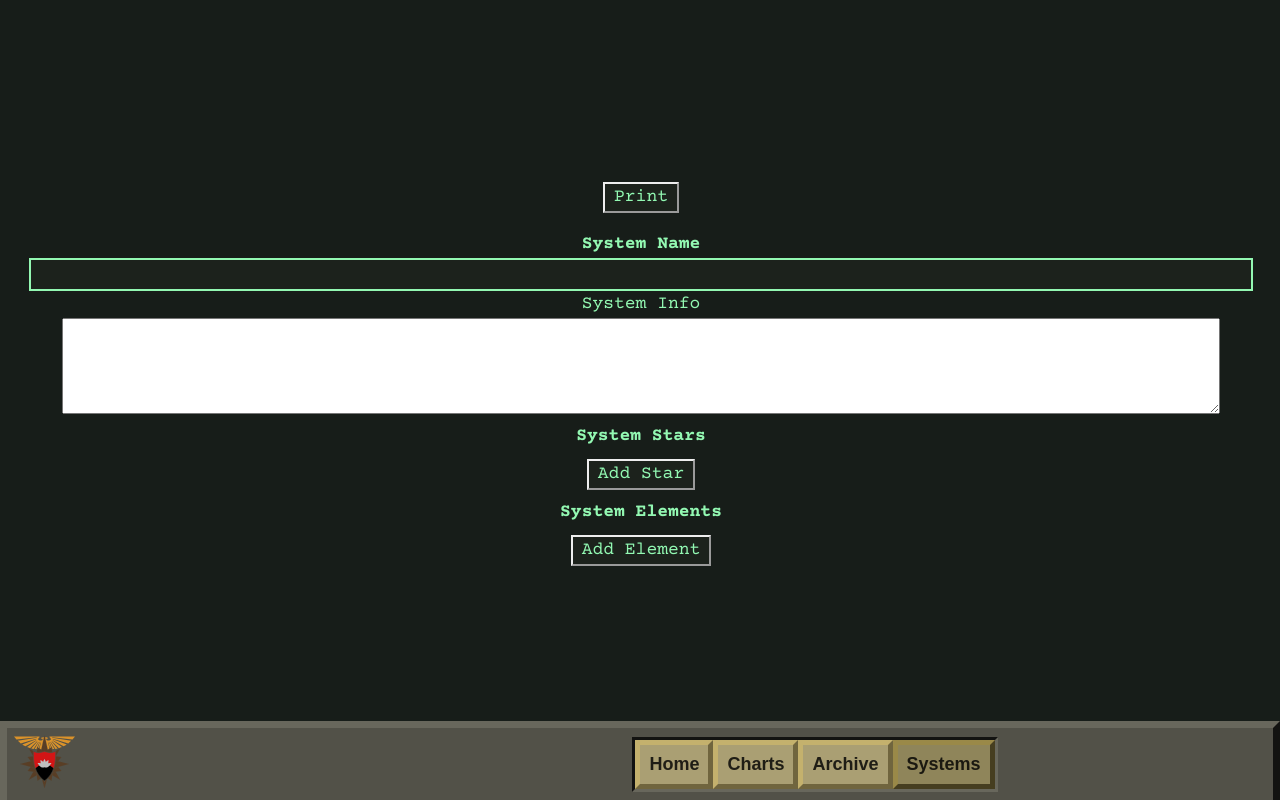
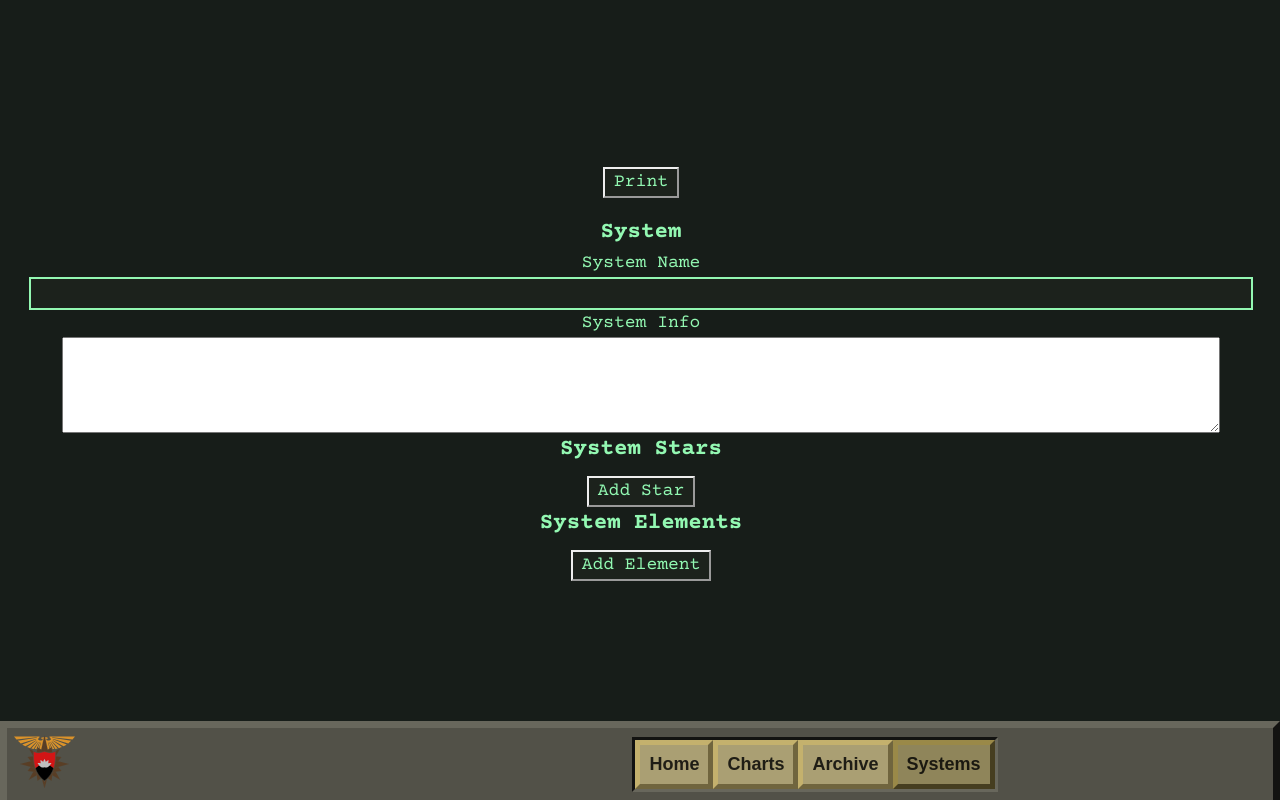
Before and after one commit to Catman06/RT-Chart-Database-Interface, a Vue app: page / in a window 1280 px wide. Both pictures are taken after a click on the element "Systems". Built offline with nearby package versions, Linux system fonts and the light colour scheme; a web font is replaced by a local one.

Commit message:
Improved appearence, added info field to Stars

```diff
--- a/src/StarSystem.ts
+++ b/src/StarSystem.ts
@@ -20,6 +20,8 @@ export class Star {
 	name?: string;
 	// The type of star
 	type?: string;
+	// Further info about the star
+	info?: string;
 
 	constructor () {}
 }
--- a/src/components/StarSystemComponents/newPlanet.vue
+++ b/src/components/StarSystemComponents/newPlanet.vue
@@ -58,7 +58,7 @@ async function deleteElement(elementKey: number) {
 		<input name="planetHabitability" v-model="planet.habitability">
 	</div>
 </div>
-<label class="bold">System Elements</label>
+<label class="bold big">System Elements</label>
 <div id="elements">
 	<template v-for="elementKey in elementKeys" :key="elementKey">
 		<div class="element">
--- a/src/components/StarSystemComponents/newSystemElement.vue
+++ b/src/components/StarSystemComponents/newSystemElement.vue
@@ -29,29 +29,30 @@ function deleteResource(resourceKey: number) {
 <template>
 <div>
 	<div>
-		<label for="elementName">Element Name</label>
+		<label for="elementName">Name</label>
 		<input name="elementName" v-model="element.name">
 	</div>
 	<div>
-		<label for="elementZone">Element Zone</label>
+		<label for="elementZone">Solar Zone</label>
 		<input name="elementZone" v-model="element.zone">
 	</div>
 	<div>
-		<label for="elementType">Element Type</label>
+		<label for="elementType">Type</label>
 		<input name="elementType" v-model="element.type">
 	</div>
 	<div>
-		<label for="elementInfo">Element Info</label>
+		<label for="elementInfo">Info</label>
 		<textarea name="elementInfo" v-model="element.info" />
 	</div>
 	<button type="button" @click="resourceModalOpen = true">Resources</button>
 	<!-- Planet button only appears when element.type is "planet" or "moon" (Case insensitive) -->
 	<button type="button" @click="planetModalOpen = true" v-if="element.type?.match(/^(planet|moon)$/i)">Planet</button>
 </div>
+<Teleport to="body">
 	<div class="modal" v-if="resourceModalOpen">
 		<div class="content">
 			<button class="closeButton" type="button" @click="resourceModalOpen = false">X</button>
-		<label>Resource Modal for {{  element.name }}</label>
+			<label class="bold big">Resource Modal for {{  element.name ? element.name : "System Element" }}</label>
 			<div id="resources">
 				<template v-for="resourceKey in resourceKeys" :key="resourceKey" >
 					<div class="resource">
@@ -63,13 +64,16 @@ function deleteResource(resourceKey: number) {
 			<button type="button" @click="addResource">Add Resource</button>
 		</div>
 	</div>
+</Teleport>
+<Teleport to="body">
 	<div class="modal" v-if="planetModalOpen">
 		<div class="content">
 			<button class="closeButton" type="button" @click="planetModalOpen = false">X</button>
-		<label class="bold">Planet Modal for {{  element.name  }}</label>
+			<label class="bold big">Planet Modal for {{  element.name ? element.name : "System Element"  }}</label>
 			<NewPlanet v-model="element" />
 		</div>
 	</div>
+</Teleport>
 </template>
 
 <style lang="css">
@@ -78,17 +82,15 @@ textarea {
 		width: 90%;
 		height: 5rem;
 		margin: auto;
-		z-index: 10;
 }
 
 .modal {
-	z-index: 20;
 	position: fixed;
 	top: 0;
 	left: 0;
 	background-color: #10101050;
 	width: 100%;
-	height: 100%;
+	height: calc(100% - 4.4rem);
 	display: flex;
 	align-items: center;
 	justify-items: center;
--- a/src/components/StarSystemComponents/systemNew.vue
+++ b/src/components/StarSystemComponents/systemNew.vue
@@ -52,37 +52,45 @@ async function deleteElement(elementKey: number) {
 <template>
 	<button @click="() => console.log(System)">Print</button>
 	<form id="newSystemForm">
+		<label class="bold big">System</label>
 		<div>
-			<label for="systemName" class="bold">System Name</label>
+			<label for="systemName">System Name</label>
 			<input name="systemName" v-model="System.name">
 		</div>
 		<div>
 			<label for="systemInfo">System Info</label>
 			<textarea name="systemInfo" v-model="System.info" />
 		</div>
-		<label class="bold">System Stars</label>
+		<label class="bold big">System Stars</label>
 		<div id="stars">
 			<template v-for="starKey in starKeys" :key="starKey">
 				<div class="star">
+					<div>
 						<label :for="'starName' + starKey">Name</label>
 						<input :name="'starName' + starKey" v-model="System.stars[getStarIndex(starKey)].name">
 						<label :for="'starType' + starKey">Type</label>
 						<input :name="'starType' + starKey" v-model="System.stars[getStarIndex(starKey)].type">
 						<button type="button" @click="deleteStar(starKey)">X</button>
 					</div>
+					<div class="starInfo">
+						<label :for="'starInfo' + starKey">Info</label>
+						<textarea :name="'starInfo' + starKey"></textarea>
+					</div>
+				</div>
 			</template>
 		</div>
-		<button type="button" @click="addStar">Add Star</button>
-		<label class="bold">System Elements</label>
+		<button class="addButton" type="button" @click="addStar">Add Star</button>
+		<label class="bold big">System Elements</label>
 		<div id="elements">
 			<template v-for="elementKey in elementKeys" :key="elementKey">
 				<div class="element">
+					<label class="bold">System Element</label>
 					<NewSystemElement v-model="System.elements[getElementIndex(elementKey)]" />
 					<button type="button" @click="dialogElementKey = elementKey">X</button>
 				</div>
 			</template>
 		</div>
-		<button type="button" @click="addElement">Add Element</button>
+		<button type="button" class="addButton" @click="addElement">Add Element</button>
 	</form>
 	<Teleport to="body">
 		<div class="confirmDialog" v-if="dialogElementKey != undefined">
@@ -102,11 +110,6 @@ async function deleteElement(elementKey: number) {
 		margin: auto;
 	}
 
-	& label.bold {
-		font-weight: bold;
-		margin: .5rem;
-	}
-
 	& textarea {
 		width: 90%;
 		height: 5rem;
@@ -115,15 +118,31 @@ async function deleteElement(elementKey: number) {
 
 	& .star {
 		display: flex;
+		flex-wrap: wrap;
 		align-items: center;
-		margin: auto;
+		justify-content: center;
+		background-color: var(--light_background);
+		border: 2px solid var(--line_color);
+		margin: .5rem auto;
+		padding: .5rem 0rem;
 		width: 95%;
-		&>* {
+		&>*:not(.starInfo) {
+			display: inherit;
+			align-items: center;
+			width: 100%;
 			height: 1.5rem;
+		}
+		&>.starInfo {
+			width: 100%;
 		}
 	}
 
-	& #elements {
+	& .addButton {
+		margin: .5rem auto auto auto;
+	}
+}
+
+#elements {
 	width: 90%;
 	margin: auto;
 	display: flex;
@@ -137,7 +156,6 @@ async function deleteElement(elementKey: number) {
 		width: 49%;
 		&>* {
 			margin: auto;
-			}
 		}
 	}
 }
@@ -159,4 +177,13 @@ async function deleteElement(elementKey: number) {
 		padding: 1rem;
 	}
 }
+
+& label.bold {
+	font-weight: bold;
+	margin: .5rem;
+}
+
+& label.big {
+	font-size: 1.25rem;
+}
 </style>
```
Lines whose indentation alone changed are shown as unchanged.
